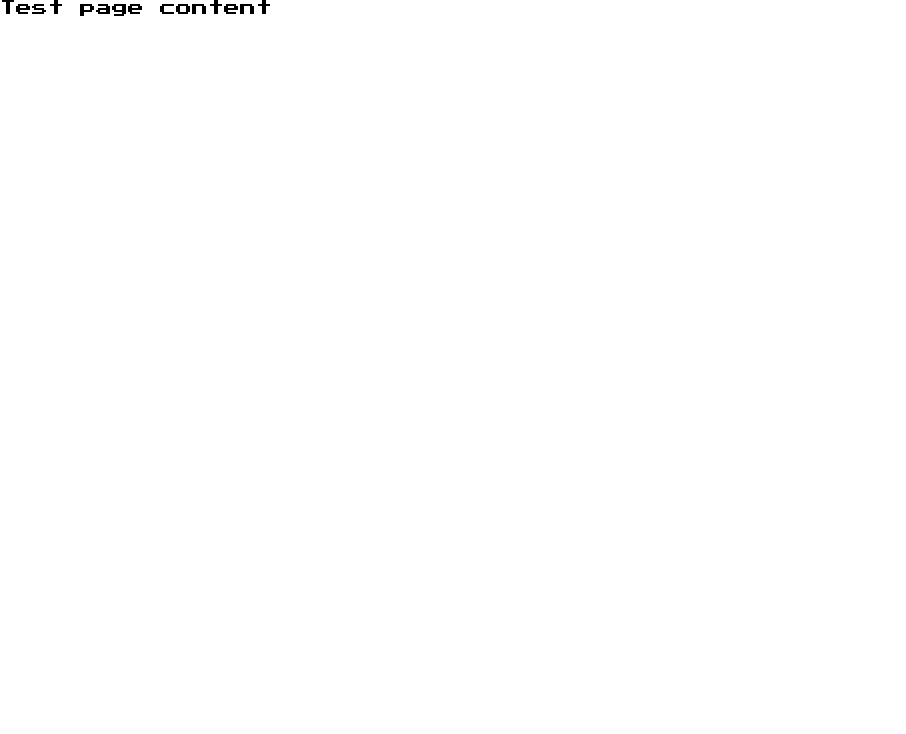
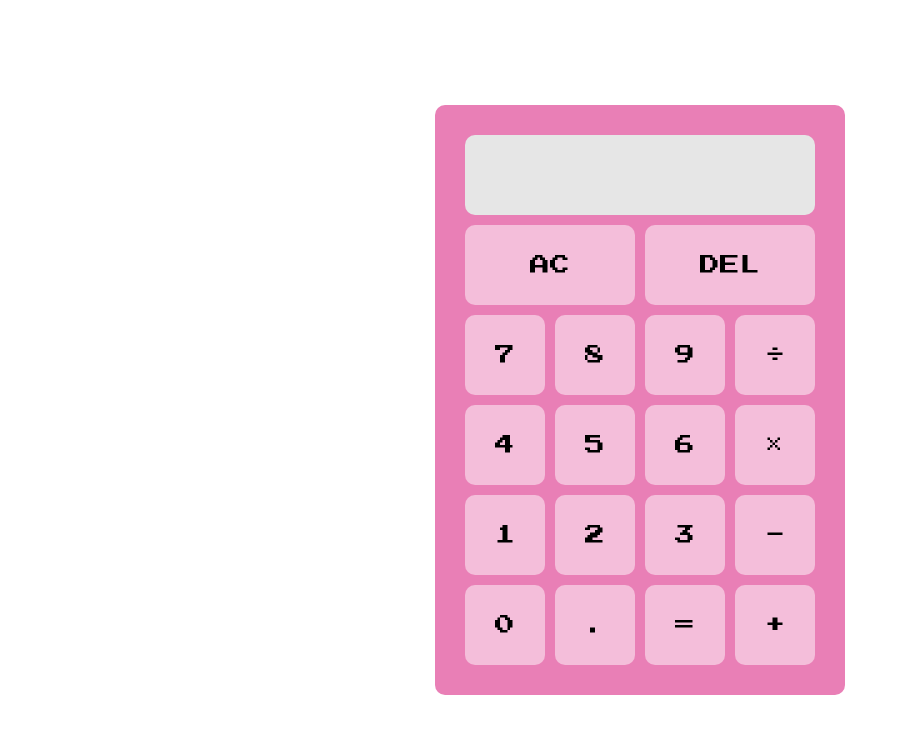
Before and after one commit to hannahgooding/fac-calculator, a plain HTML site: page index.html in a window 1280 px wide. Shown: the whole page, without its empty margins (0-906 px from the left). Drawn offline with Linux system fonts and the light colour scheme.

Commit message:
Adding content and styling

```diff
--- a/index.html
+++ b/index.html
@@ -7,7 +7,30 @@
     <link href="https://fonts.googleapis.com/css?family=Press+Start+2P&display=swap" rel="stylesheet">
   </head>
   <body>
-    <p>Test page content</p>
+    <div class="calculator-grid">
+      <div class="output">
+        <div class="previous-operand"></div>
+        <div class="current-operand"></div>
+      </div>
+      <button class="span-two">AC</button>
+      <button class="span-two">DEL</button>
+      <button>7</button>
+      <button>8</button>
+      <button>9</button>
+      <button>÷</button>
+      <button>4</button>
+      <button>5</button>
+      <button>6</button>
+      <button>×</button>
+      <button>1</button>
+      <button>2</button>
+      <button>3</button>
+      <button>-</button>
+      <button>0</button>
+      <button>.</button>
+      <button>=</button>
+      <button>+</button>
+    </div>
   </body>
 </html>
 <script src="script.js"></script>
--- a/style.css
+++ b/style.css
@@ -4,3 +4,56 @@
   box-sizing: border-box;
   font-family: 'Press Start 2P', cursive;
 }
+
+.calculator-grid {
+  position: absolute;
+  top: 50%;
+  left: 50%;
+  transform: translate(-50%, -50%);
+  padding: 30px;
+  background-color: #e97fb6;
+  border-radius: 10px;
+  display: grid;
+  grid-gap: 10px;
+  grid-template-columns: repeat(4, 80px);
+  grid-template-rows: 80px repeat(5, 80px);
+  align-content: center;
+}
+
+.calculator-grid > button {
+  cursor: pointer;
+  background-color: #f4beda;
+  border-radius: 10px;
+  font-size: 20px;
+  border: none;
+}
+
+.calculator-grid > button:hover {
+  background-color: #f8d3e6;
+}
+
+.output {
+  background-color: #e6e6e6;
+  border-radius: 10px;
+  grid-column: 1 / -1;
+  display: flex;
+  align-items: flex-end;
+  justify-content: space-around;
+  flex-direction: column;
+  padding-right: 10px;
+  word-wrap: break-word;
+  word-break: break-all;
+}
+
+.output .previous-operand {
+  font-size: 15px;
+  color: rgba(0, 0, 0, 0.5);
+}
+
+.output .current-operand {
+  font-size: 18px;
+}
+
+.span-two {
+  grid-column: span 2;
+}
```
